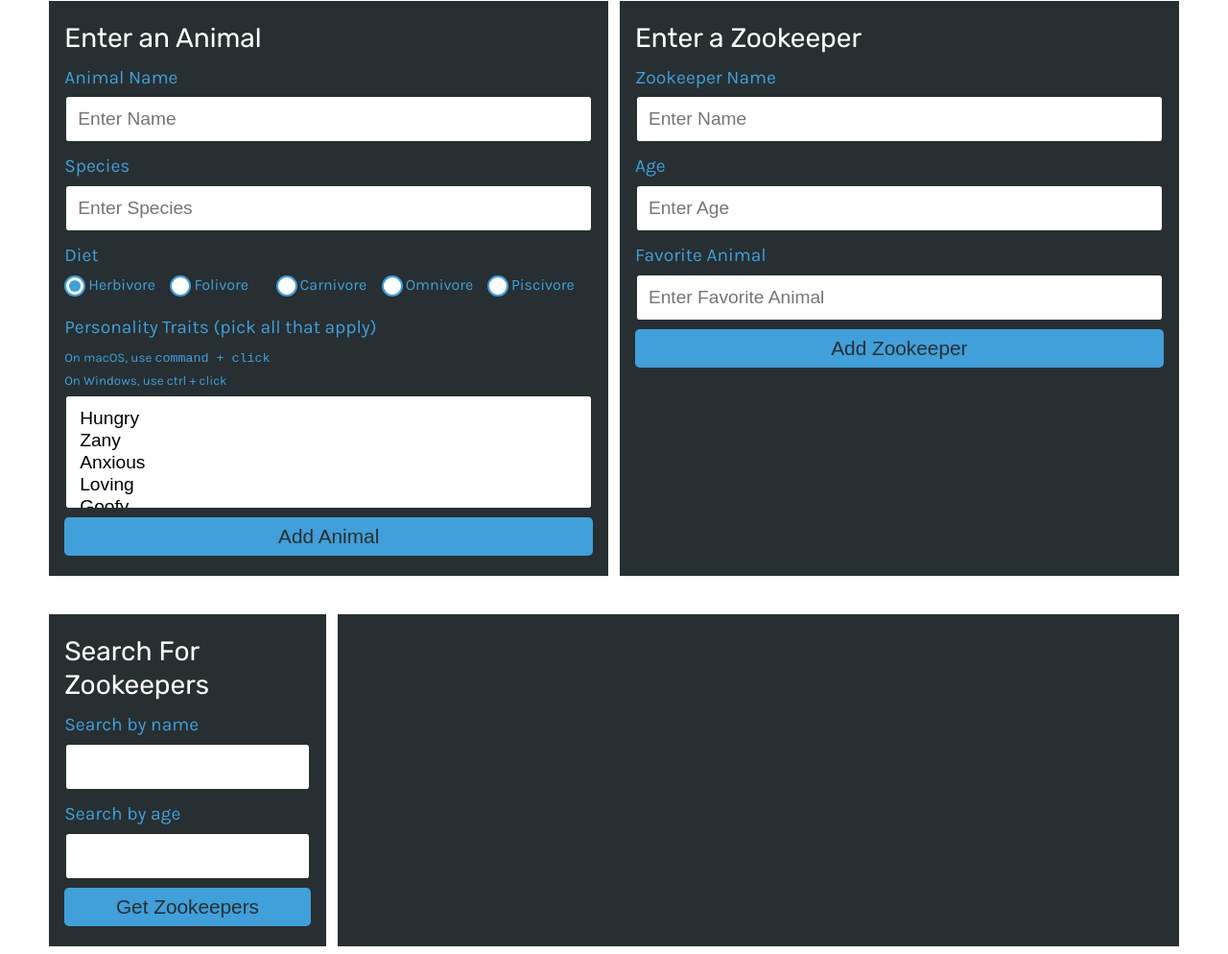
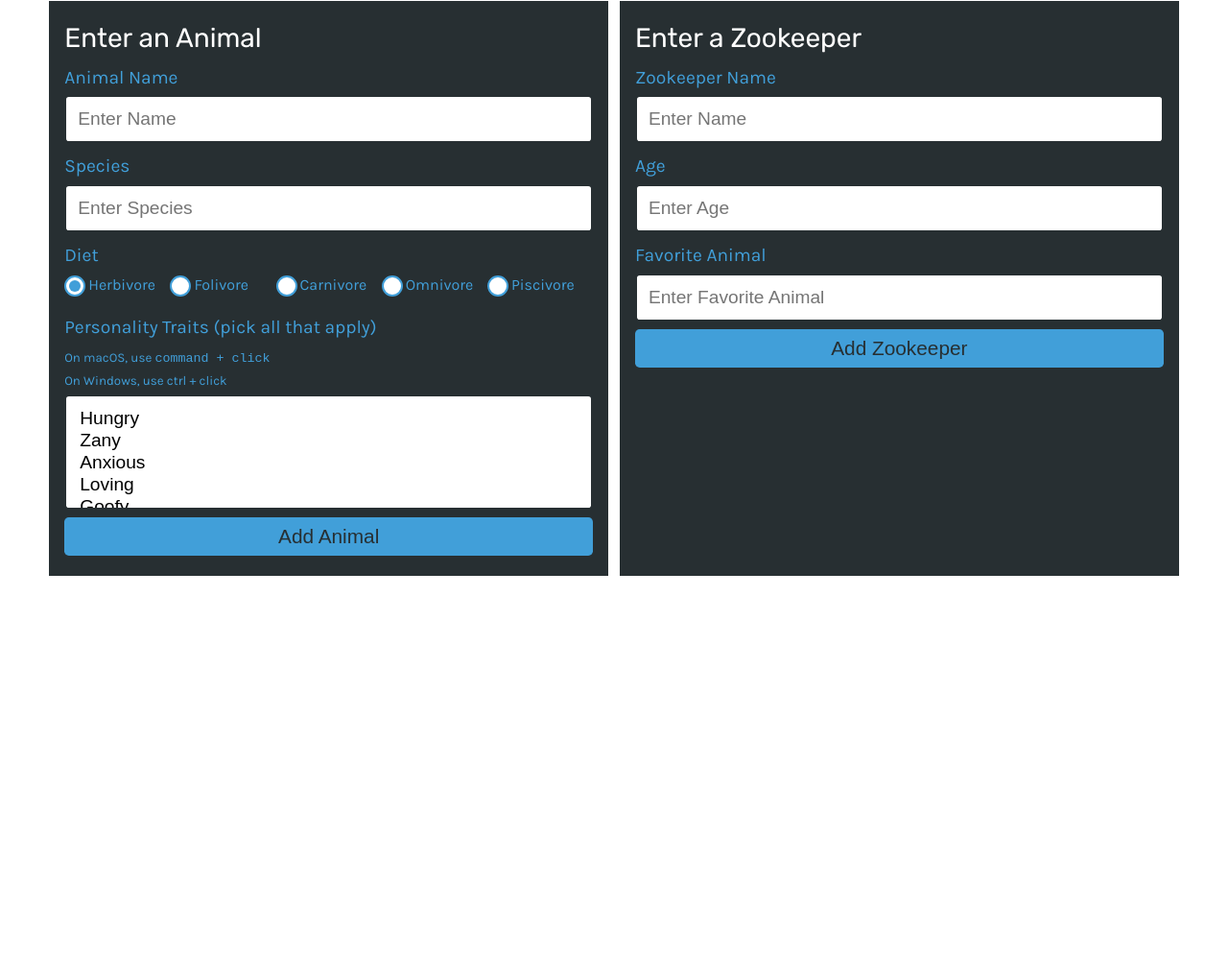
Before and after one commit to mikeydgithub/zookeepr, a website: page public/index.html in a window 1280 px wide. Shown: the part 448-1442 px from the top of the page at 96% size. After the commit the page ends 1088 px from the top, so only its background shows below. Drawn offline with Linux system fonts and the light colour scheme.

```diff
--- a/public/assets/js/script.js
+++ b/public/assets/js/script.js
@@ -20,7 +20,7 @@
     diet = '';
   }
 
-  const selectedTraits = $animalForm.querySelector('[name="personality"').selectedOptions;
+  const selectedTraits = $animalForm.querySelector('[name="personality"]').selectedOptions;
   const personalityTraits = [];
   for (let i = 0; i < selectedTraits.length; i += 1) {
     personalityTraits.push(selectedTraits[i].value);
--- a/public/index.html
+++ b/public/index.html
@@ -1,15 +1,13 @@
 <!DOCTYPE html>
 <html lang="en">
-
 <head>
   <meta charset="UTF-8">
   <meta name="viewport" content="width=device-width, initial-scale=1.0">
   <meta http-equiv="X-UA-Compatible" content="ie=edge">
   <title>Zoo Keepr</title>
-  <link href="https://fonts.googleapis.com/css?family=Karla:400,700|Rubik:400,400i,700&display=swap" rel="stylesheet">
+  <link href="https://fonts.googleapis.com/css?family=Karla:400,700%7CRubik:400,400i,700&display=swap" rel="stylesheet">
   <link rel="stylesheet" href="./assets/css/style.css" />
 </head>
-
 <body>
   <header class="py-3 mb-3">
     <div class="flex-row justify-space-between align-center container-fluid mx-auto">
@@ -24,9 +22,7 @@
       </section>
     </div>
   </header>
-
   <main class="container-fluid mx-auto">
-
     <section class="p-3 mb-3 bg-dark flex-row align-center">
       <h2 class="text-light col-12 col-lg-5">Add To Our Catalog.</h2>
       <div class="col-12 col-lg-7 flex-row text-center justify-space-around align-center">
@@ -34,17 +30,14 @@
         <a class="btn col-12 col-md-auto mx-2" href="/zookeepers">View Zookeepers</a>
       </div>
     </section>
-
     <section class="my-4 flex-row justify-space-between ">
       <div class="col-12 col-lg-6 bg-dark p-3 mb-3">
         <h3 class="text-light">Enter an Animal</h3>
         <form id="animal-form">
           <label for="animal-name" class="form-label">Animal Name</label>
           <input type="text" id="animal-name" name="animal-name" class="form-input" placeholder="Enter Name">
-
           <label for="species-input" class="form-label">Species</label>
           <input type="text" id="species-input" name="species" class="form-input" placeholder="Enter Species">
-
           <label for="diet-input" class="form-label">Diet</label>
           <div class="flex-row justify-center">
             <div class="col-auto mb-2">
@@ -68,7 +61,6 @@
               <label for="piscivore-input">Piscivore</label>
             </div>
           </div>
-
           <label for="personality-input" class="form-label">Personality Traits (pick all that apply)</label>
           <small>On macOS, use <kbd>command + click</kbd></small> <br />
           <small>On Windows, use <kdb>ctrl + click</kdb></small>
@@ -79,51 +71,25 @@
             <option value="loving">Loving</option>
             <option value="goofy">Goofy</option>
           </select>
-
           <button class="btn">Add Animal</button>
         </form>
       </div>
-
       <div class="col-12 col-lg-6 bg-dark p-3 mb-3">
         <h3 class="text-light">Enter a Zookeeper</h3>
         <form id="zookeeper-form">
           <label for="zookeeper-name" class="form-label">Zookeeper Name</label>
           <input type="text" id="zookeeper-name" class="form-input input" placeholder="Enter Name"
             name="zookeeper-name">
-
           <label for="age-input" class="form-label input">Age</label>
           <input type="number" id="age-input" class="form-input" placeholder="Enter Age" name="age">
-
           <label for="favorite-animal" class="form-label">Favorite Animal</label>
           <input type="text" class="form-input input" id="favorite-animal" placeholder="Enter Favorite Animal"
             name="favorite-animal">
-
           <button class="btn">Add Zookeeper</button>
         </form>
       </div>
-
     </section>
-    <section class="my-2 flex-row justify-space-between">
-      <div class="col-12 col-lg-3 bg-dark p-3">
-        <h3 class="text-light">Search For Zookeepers</h3>
-        <form id="zookeeper-form">
-          <label for="name-input" class="form-label">Search by name</label>
-          <input name="name" id="name-input" class="form-input" />
-          <label for="age-input" class="form-label">Search by age</label>
-          <input name="age" id="age-input" class="form-input" type="number" />
-          <button class="btn">Get Zookeepers</button>
-        </form>
-      </div>
-      <div class="col-12 col-lg-9 bg-dark p-3">
-
-        <div class="flex-row justify-space-between" id="display-area"></div>
-      </div>
-    </section>
-
-
   </main>
-
   <script src="./assets/js/script.js"></script>
 </body>
-
 </html>
--- a/routes/apiRoutes/index.js
+++ b/routes/apiRoutes/index.js
@@ -1,4 +1,5 @@
 const router = require('express').Router();
+
 router.use(require('./animalRoutes'));
 router.use(require('./zookeeperRoutes'));
 
```
Also changed, not shown: server.js (+10 -7 lines).
